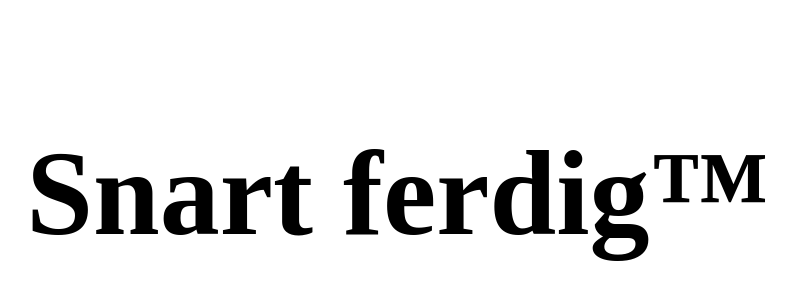
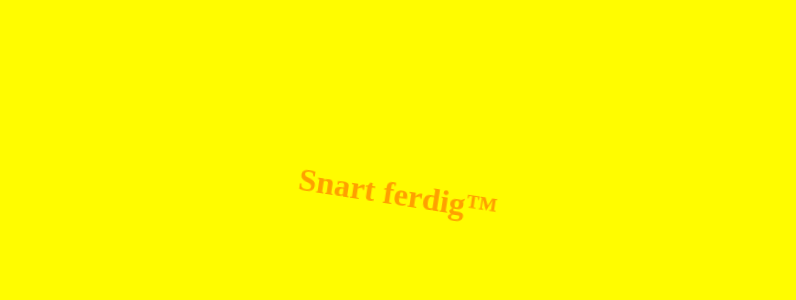
Before and after one commit to blauks/blauks.github.io, a React (Create React App) app in the folder jonathanbrooks/: page / in a window 1280 px wide. Shown: the part 206-506 px from the top of the page, without its empty margins (242-1038 px from the left). Built offline with nearby package versions, Linux system fonts and the light colour scheme.

Commit message:
Added more animations

```diff
--- a/jonathanbrooks/src/App.css
+++ b/jonathanbrooks/src/App.css
@@ -9,4 +9,38 @@ html, body, #root{
   width: 100%;
   align-content: center;
   text-align: center;
+  animation: changeColour 6s infinite;
+  background-color: red;
+  color: violet
 }
+
+@keyframes changeColour{
+  0%{
+    background-color: red;
+    color: violet;
+  }
+  14%{
+    background-color: orange;
+    color: red;
+  }
+  28%{
+    background-color: yellow;
+    color: orange;
+  }
+  42%{
+    background-color: green;
+    color: yellow;
+  }
+  56%{
+    background-color: blue;
+    color: green;
+  }
+  70%{
+    background-color: indigo;
+    color: blue;
+  }
+  84%{
+    background-color: violet;
+    color: indigo;
+  }
+}
--- a/jonathanbrooks/src/components/TBD.js
+++ b/jonathanbrooks/src/components/TBD.js
@@ -4,7 +4,7 @@ import './TBDcss.css';
 function TBD() {
     return (
         <div className="tbd">
-            <h1>Snart ferdig™</h1>
+            <h1 className="Text">Snart ferdig™</h1>
         </div>
     )
 }
--- a/jonathanbrooks/src/components/TBDcss.css
+++ b/jonathanbrooks/src/components/TBDcss.css
@@ -1,10 +1,15 @@
 .tbd{
     font-family: 'Times New Roman', sans-serif;
-    animation: animation 5s infinite;
+}
+
+.Text{
+    animation: animation 4s infinite;
+    margin: 0px;
+    padding: 0px;
 }
 
 @keyframes animation{
-    from{font-size: 15px}
-    50%{font-size: 60px}
-    to{font-size: 15px}
+    from{font-size: 30px; transform: rotate(10deg);}
+    50%{font-size: 90px; transform: rotate(-20deg)}
+    to{font-size: 30px; transform: rotate(10deg)}
 }
```
